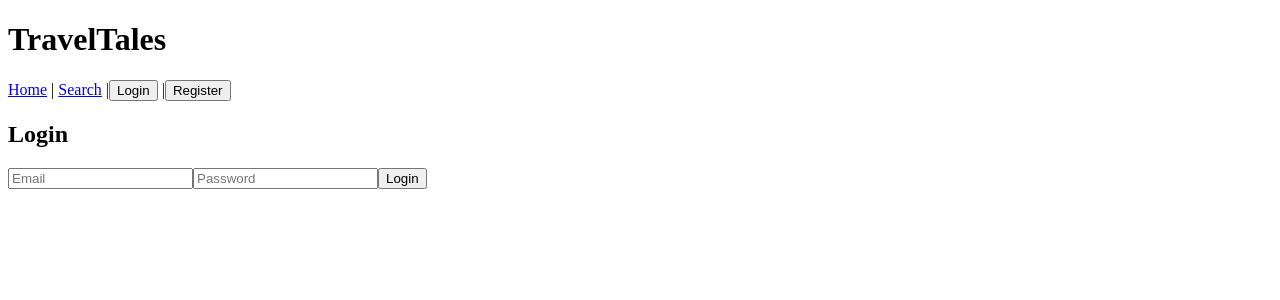
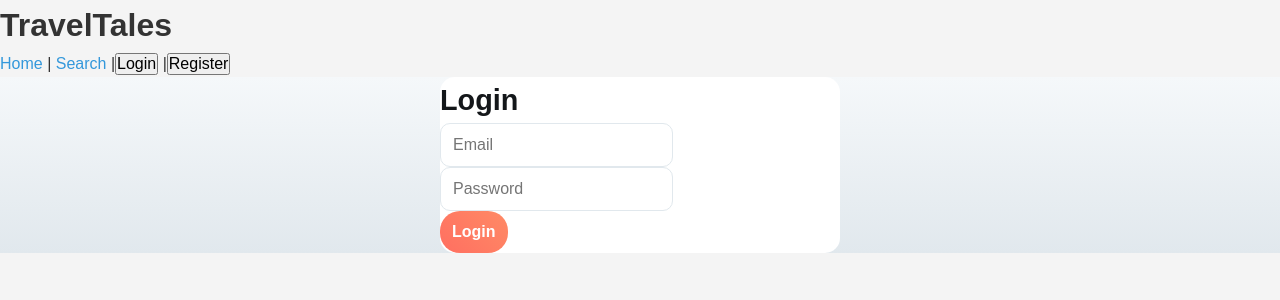
Before and after one commit to Vihangahw/travel-tales-ss-cw2, a React (Vite) app in the folder frontend/: page / in a window 1280 px wide. Shown: the top 300 px of the page. Built offline with nearby package versions, Linux system fonts and the light colour scheme.

Commit message:
modified frontend styling

```diff
--- /dev/null
+++ b/frontend/src/components/AuthForm.css
@@ -0,0 +1,55 @@
+.auth-form-container {
+  display: flex;
+  justify-content: center;
+  align-items: center;
+  background: linear-gradient(to bottom, #F5F8FA, #E1E8ED);
+}
+
+.auth-form {
+  background: white;
+  border: none;
+  border-radius: 15px;
+  transition: transform 0.3s ease, box-shadow 0.3s ease;
+  width: 100%;
+  max-width: 400px;
+}
+
+.auth-form:hover {
+  transform: translateY(-5px);
+  box-shadow: 0 8px 20px rgba(0, 0, 0, 0.15);
+}
+
+.card-title {
+  font-size: 1.8rem;
+  color: #14171A;
+  font-weight: 700;
+}
+
+.auth-input {
+  border-radius: 10px;
+  border: 1px solid #E1E8ED;
+  padding: 0.75rem;
+  font-size: 1rem;
+  transition: border-color 0.3s ease, box-shadow 0.3s ease;
+}
+
+.auth-input:focus {
+  border-color: #1DA1F2;
+  box-shadow: 0 0 5px rgba(29, 161, 242, 0.3);
+  outline: none;
+}
+
+.btn-auth {
+  background: linear-gradient(45deg, #FF6F61, #FF8A65);
+  border: none;
+  border-radius: 20px;
+  color: white;
+  font-weight: 600;
+  padding: 0.75rem;
+  transition: background 0.3s ease, transform 0.2s ease;
+}
+
+.btn-auth:hover {
+  background: linear-gradient(45deg, #FF8A65, #FF6F61);
+  transform: scale(1.05);
+}
--- a/frontend/src/components/AuthForm.jsx
+++ b/frontend/src/components/AuthForm.jsx
@@ -1,30 +1,45 @@
+import './AuthForm.css';
+
 function AuthForm({ isRegistering, userEmail, userPassword, displayName, onEmailChange, onPasswordChange, onDisplayNameChange, onSubmit }) {
   return (
-    <div>
-      <h2>{isRegistering ? 'Register' : 'Login'}</h2>
+    <div className="auth-form-container">
+      <div className="card shadow-sm auth-form">
+        <div className="card-body">
+          <h2 className="card-title text-center mb-4">{isRegistering ? 'Register' : 'Login'}</h2>
+          <div className="mb-3">
             <input
               type="email"
               placeholder="Email"
               value={userEmail}
               onChange={(event) => onEmailChange(event.target.value)}
+              className="form-control auth-input"
             />
+          </div>
+          <div className="mb-3">
             <input
               type="password"
               placeholder="Password"
               value={userPassword}
               onChange={(event) => onPasswordChange(event.target.value)}
+              className="form-control auth-input"
             />
+          </div>
           {isRegistering && (
+            <div className="mb-3">
               <input
                 type="text"
                 placeholder="Username"
                 value={displayName}
                 onChange={(event) => onDisplayNameChange(event.target.value)}
+                className="form-control auth-input"
               />
+            </div>
           )}
-      <button onClick={onSubmit}>
+          <button onClick={onSubmit} className="btn btn-auth w-100">
             {isRegistering ? 'Register' : 'Login'}
           </button>
+        </div>
+      </div>
     </div>
   );
 }
--- /dev/null
+++ b/frontend/src/components/SearchBar.css
@@ -0,0 +1,38 @@
+.search-bar-container {
+  padding: 1rem 0;
+}
+
+.input-group {
+  background: white;
+  border-radius: 15px;
+  box-shadow: 0 2px 10px rgba(0, 0, 0, 0.1);
+  overflow: hidden;
+}
+
+.search-input {
+  border: none;
+  border-radius: 10px;
+  padding: 0.75rem;
+  font-size: 1rem;
+  transition: box-shadow 0.3s ease;
+}
+
+.search-input:focus {
+  box-shadow: 0 0 5px rgba(29, 161, 242, 0.3);
+  outline: none;
+}
+
+.btn-search {
+  background: linear-gradient(45deg, #FF6F61, #FF8A65);
+  border: none;
+  border-radius: 0 15px 15px 0;
+  color: white;
+  font-weight: 600;
+  padding: 0.75rem 1.5rem;
+  transition: background 0.3s ease, transform 0.2s ease;
+}
+
+.btn-search:hover {
+  background: linear-gradient(45deg, #FF8A65, #FF6F61);
+  transform: scale(1.05);
+}
--- a/frontend/src/components/SearchBar.jsx
+++ b/frontend/src/components/SearchBar.jsx
@@ -1,19 +1,27 @@
+import './SearchBar.css';
+
 function SearchBar({ searchCountry, searchUser, onCountryChange, onUserChange, onSearch }) {
   return (
-    <div>
+    <div className="search-bar-container">
+      <div className="input-group">
         <input
           type="text"
-        placeholder="Search with Country Name"
+          placeholder="Country"
           value={searchCountry}
           onChange={(event) => onCountryChange(event.target.value)}
+          className="form-control search-input me-2"
         />
         <input
           type="text"
-        placeholder="Search with Username"
+          placeholder="Username"
           value={searchUser}
           onChange={(event) => onUserChange(event.target.value)}
+          className="form-control search-input me-2"
         />
-      <button onClick={onSearch}>Search</button>
+        <button onClick={onSearch} className="btn btn-search">
+          Search
+        </button>
+      </div>
     </div>
   );
 }
--- /dev/null
+++ b/frontend/src/components/SortSelector.css
@@ -0,0 +1,32 @@
+.sort-selector-container {
+  padding: 1rem 0;
+}
+
+.input-group {
+  background: white;
+  border-radius: 15px;
+  box-shadow: 0 2px 10px rgba(0, 0, 0, 0.1);
+  overflow: hidden;
+  max-width: 300px;
+  margin: 0 auto;
+}
+
+.sort-label {
+  background: linear-gradient(45deg, #E1E8ED, #F5F8FA);
+  border: none;
+  font-size: 1rem;
+  color: #14171A;
+  font-weight: 600;
+}
+
+.sort-select {
+  border: none;
+  border-radius: 0 15px 15px 0;
+  font-size: 1rem;
+  transition: box-shadow 0.3s ease;
+}
+
+.sort-select:focus {
+  box-shadow: 0 0 5px rgba(29, 161, 242, 0.3);
+  outline: none;
+}
--- a/frontend/src/components/SortSelector.jsx
+++ b/frontend/src/components/SortSelector.jsx
@@ -1,11 +1,15 @@
+import './SortSelector.css';
+
 function SortSelector({ sortOption, onSortChange }) {
   return (
-    <div>
-      <label>Sort by: </label>
-      <select value={sortOption} onChange={(event) => onSortChange(event.target.value)}>
-        <option value="newest">Newest</option>
-        <option value="most-liked">Most Liked</option>
-      </select>
+    <div className="sort-selector-container">
+      <div className="input-group">
+        <span className="input-group-text sort-label">Sort by:</span>
+        <select value={sortOption} onChange={(event) => onSortChange(event.target.value)} className="form-select sort-select">
+          <option value="newest">Newest</option>
+          <option value="most-liked">Most Liked</option>
+        </select>
+      </div>
     </div>
   );
 }
--- a/frontend/src/index.css
+++ b/frontend/src/index.css
@@ -1,68 +1,30 @@
-/* :root {
-  font-family: system-ui, Avenir, Helvetica, Arial, sans-serif;
-  line-height: 1.5;
-  font-weight: 400;
+* {
+  margin: 0;
+  padding: 0;
+  box-sizing: border-box;
+}
 
-  color-scheme: light dark;
-  color: rgba(255, 255, 255, 0.87);
-  background-color: #242424;
+body {
+  font-family: 'Arial', sans-serif;
+  background-color: #f4f4f4;
+  line-height: 1.6;
+  color: #333;
+}
 
-  font-synthesis: none;
-  text-rendering: optimizeLegibility;
-  -webkit-font-smoothing: antialiased;
-  -moz-osx-font-smoothing: grayscale;
+h1, h2, h3 {
+  font-weight: bold;
+}
+
+button {
+  font-size: 1rem;
+  cursor: pointer;
 }
 
 a {
-  font-weight: 500;
-  color: #646cff;
-  text-decoration: inherit;
-}
-a:hover {
-  color: #535bf2;
+  color: #3498db;
+  text-decoration: none;
 }
 
-body {
-  margin: 0;
-  display: flex;
-  place-items: center;
-  min-width: 320px;
-  min-height: 100vh;
+a:hover {
+  text-decoration: underline;
 }
-
-h1 {
-  font-size: 3.2em;
-  line-height: 1.1;
-}
-
-button {
-  border-radius: 8px;
-  border: 1px solid transparent;
-  padding: 0.6em 1.2em;
-  font-size: 1em;
-  font-weight: 500;
-  font-family: inherit;
-  background-color: #1a1a1a;
-  cursor: pointer;
-  transition: border-color 0.25s;
-}
-button:hover {
-  border-color: #646cff;
-}
-button:focus,
-button:focus-visible {
-  outline: 4px auto -webkit-focus-ring-color;
-}
-
-@media (prefers-color-scheme: light) {
-  :root {
-    color: #213547;
-    background-color: #ffffff;
-  }
-  a:hover {
-    color: #747bff;
-  }
-  button {
-    background-color: #f9f9f9;
-  }
-} */
```
Lines whose indentation alone changed are shown as unchanged.
